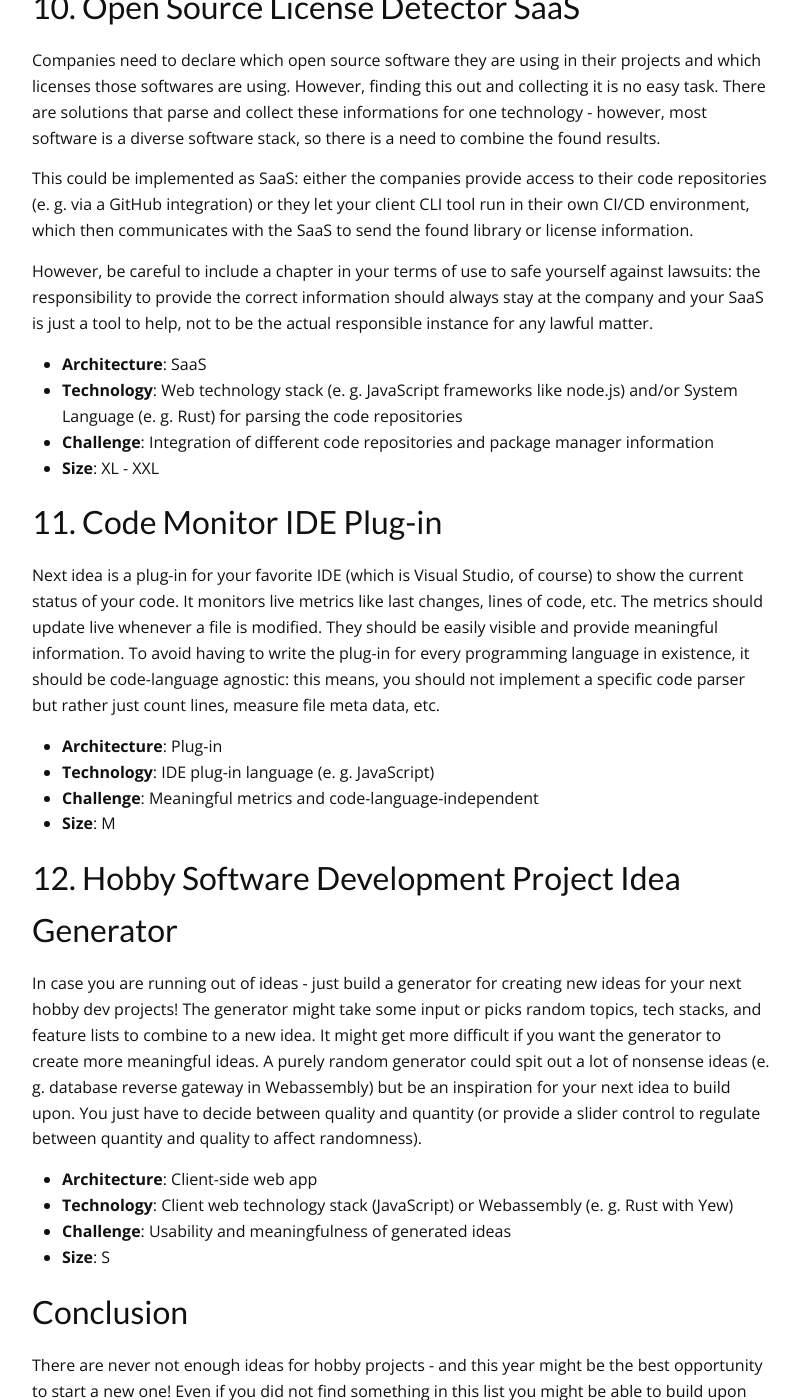
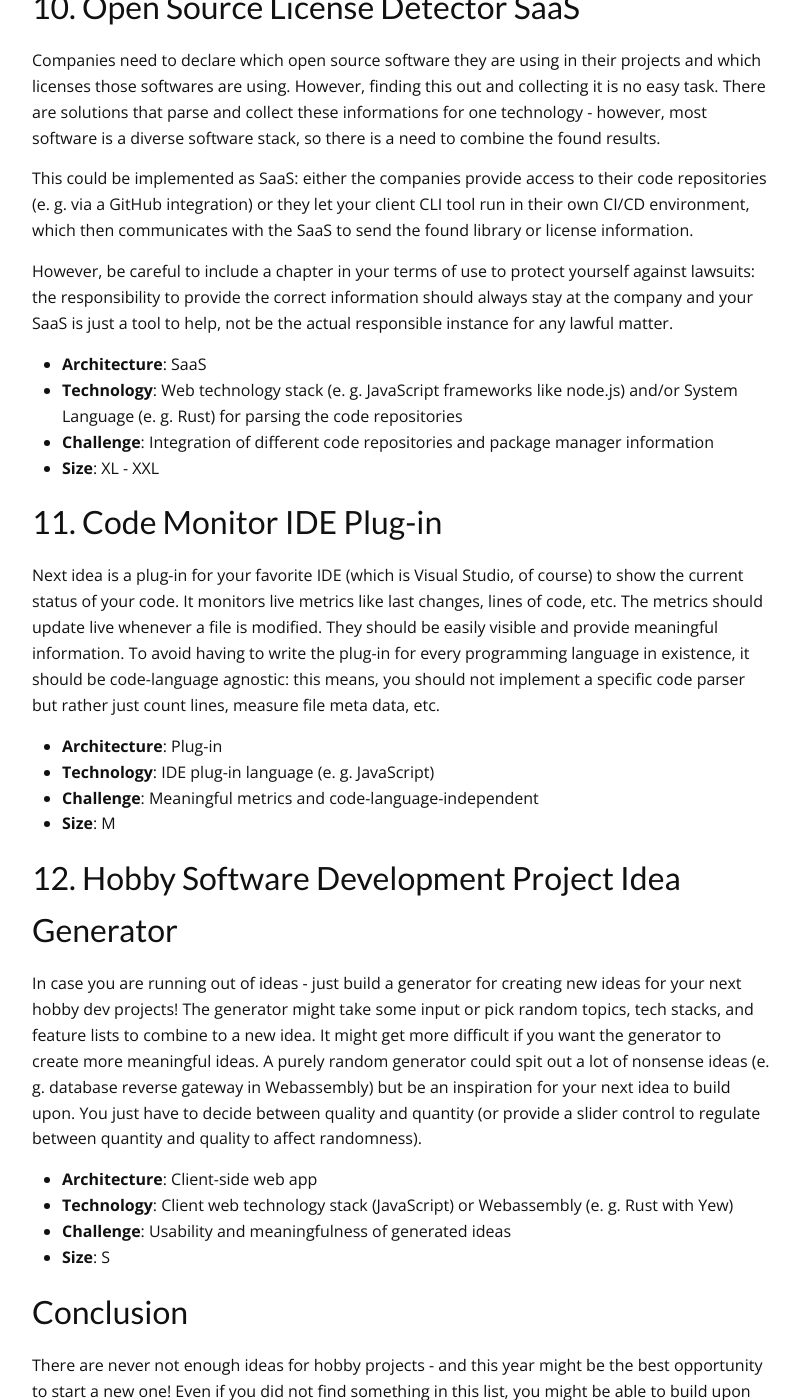
Before and after one commit to mostsignificant/mostsignificant.github.io, a Jekyll site: the page built from _posts/2024-01-07-12-interesting-hobby-software-development-project-ideas-for-2024.markdown, in a window 1280 px wide and 1400 px high, scrolled down 4838 px. Shown: the whole window, without its empty margins (238-1038 px from the left). Built offline with Jekyll 4.4.1, drawn with Linux system fonts in a browser that asks for light colours; comment, search, counter and statistics services are not loaded; some of the changed text lies outside the part shown.

Commit message:
proof-reading

```diff
--- a/_posts/2024-01-07-12-interesting-hobby-software-development-project-ideas-for-2024.markdown
+++ b/_posts/2024-01-07-12-interesting-hobby-software-development-project-ideas-for-2024.markdown
@@ -50,7 +50,7 @@
 
 The tool could allow for checking certificates and their expiration dates on remote machines. It could manage its own
 repository with metadata information about the certificates on the machines. Additionally the tool could offer features
-for easy deployment of new certificates, revoking certificates and other helpful functions for certificate management,
+for easy deployment of new certificates, revoking certificates and other helpful functions for certificate management.
 
 - **Architecture**: Command Line Tool
 - **Technology**: System Language (e. g. C++ or Rust) or Executable Packaged Script (e. g. Python or JavaScript)
@@ -171,8 +172,8 @@
 integration) or they let your client CLI tool run in their own CI/CD environment, which then communicates with the SaaS
 to send the found library or license information.
 
-However, be careful to include a chapter in your terms of use to safe yourself against lawsuits: the responsibility to
-provide the correct information should always stay at the company and your SaaS is just a tool to help, not to be the
+However, be careful to include a chapter in your terms of use to protect yourself against lawsuits: the responsibility
+to provide the correct information should always stay at the company and your SaaS is just a tool to help, not be the
 actual responsible instance for any lawful matter.
 
 - **Architecture**: SaaS
@@ -197,7 +198,7 @@
 ## 12. Hobby Software Development Project Idea Generator
 
 In case you are running out of ideas - just build a generator for creating new ideas for your next hobby dev projects!
-The generator might take some input or picks random topics, tech stacks, and feature lists to combine to a new idea. It
+The generator might take some input or pick random topics, tech stacks, and feature lists to combine to a new idea. It
 might get more difficult if you want the generator to create more meaningful ideas. A purely random generator could
 spit out a lot of nonsense ideas (e. g. database reverse gateway in Webassembly) but be an inspiration for your next
 idea to build upon. You just have to decide between quality and quantity (or provide a slider control to regulate
@@ -211,5 +212,5 @@
 ## Conclusion
 
 There are never not enough ideas for hobby projects - and this year might be the best opportunity to start a new one!
-Even if you did not find something in this list you might be able to build upon one of those ideas to implement your own
-next project. Keep on coding and keep on creating!
+Even if you did not find something in this list, you might be able to build upon one of those ideas to implement your
+own next project. Keep on coding and keep on creating!
```
Also changed, not shown: other parts of _posts/2024-01-07-12-interesting-hobby-software-development-project-ideas-for-2024.markdown (+6 -5 lines).
